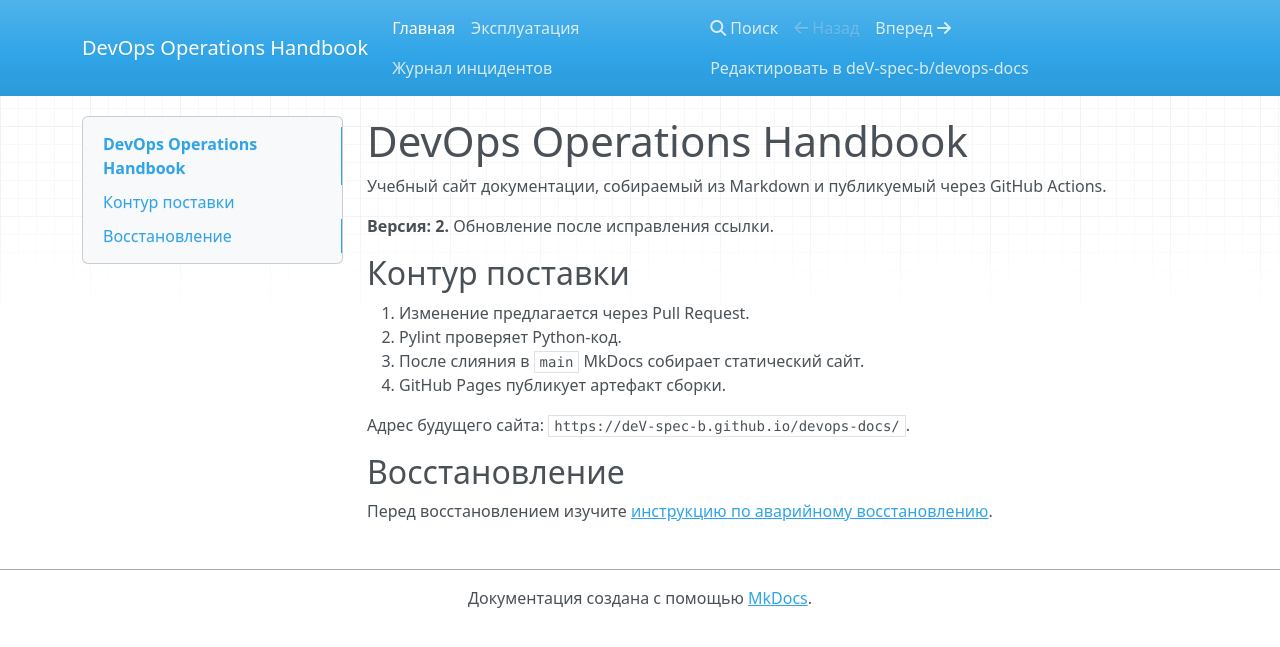
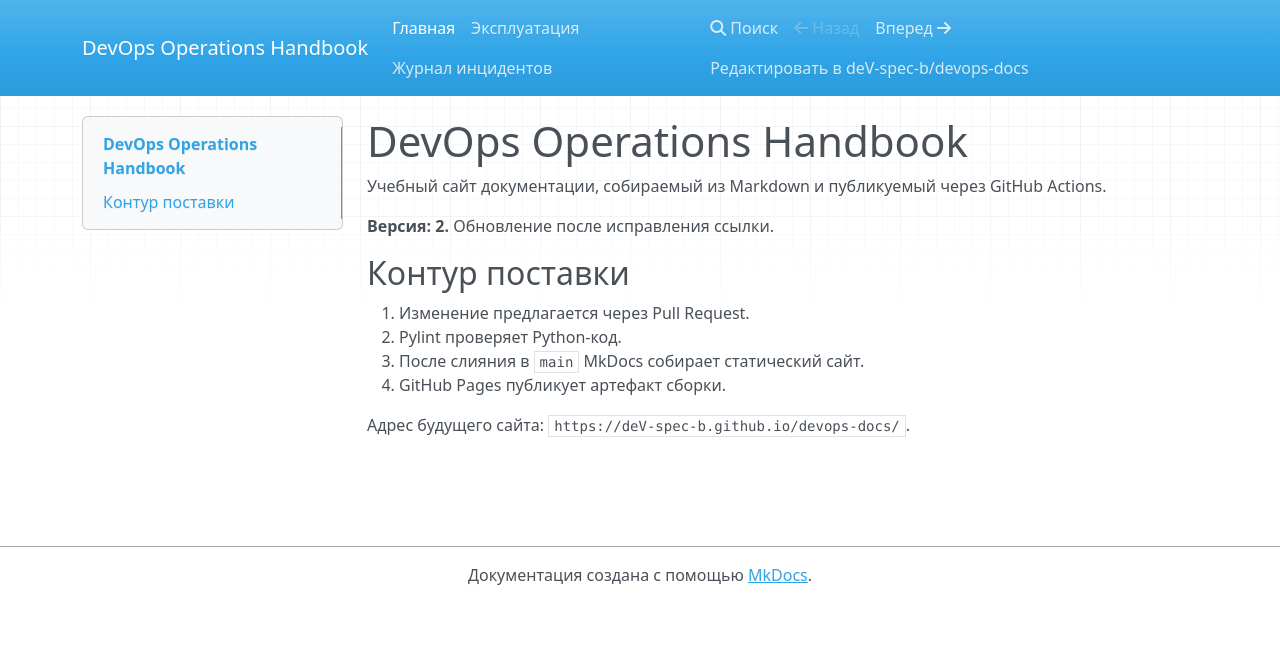
Before and after one commit to deV-spec-b/devops-docs, an MkDocs documentation site: the page built from docs/index.md, in a window 1280 px wide. Shown: the top 647 px of the page. Built offline with MkDocs 1.6.1, drawn with Linux system fonts in a browser that asks for light colours; nearby versions of some CDN libraries.

Commit message:
docs: remove broken link to recovery.md

```diff
--- a/docs/index.md
+++ b/docs/index.md
@@ -12,6 +12,3 @@
 4. GitHub Pages публикует артефакт сборки.
 
 Адрес будущего сайта: `https://deV-spec-b.github.io/devops-docs/`.
-
-## Восстановление
-Перед восстановлением изучите [инструкцию по аварийному восстановлению](recovery.md).
```
